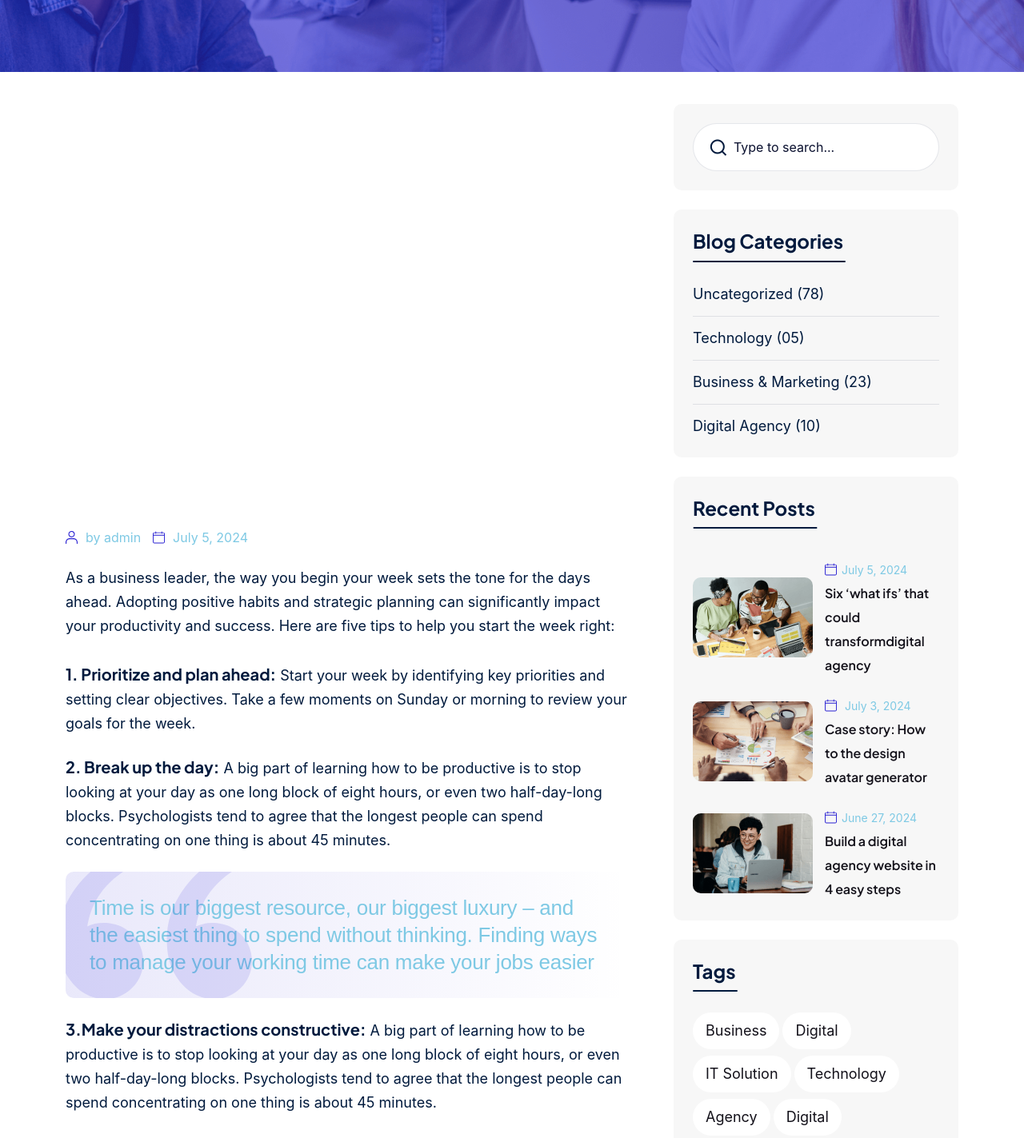
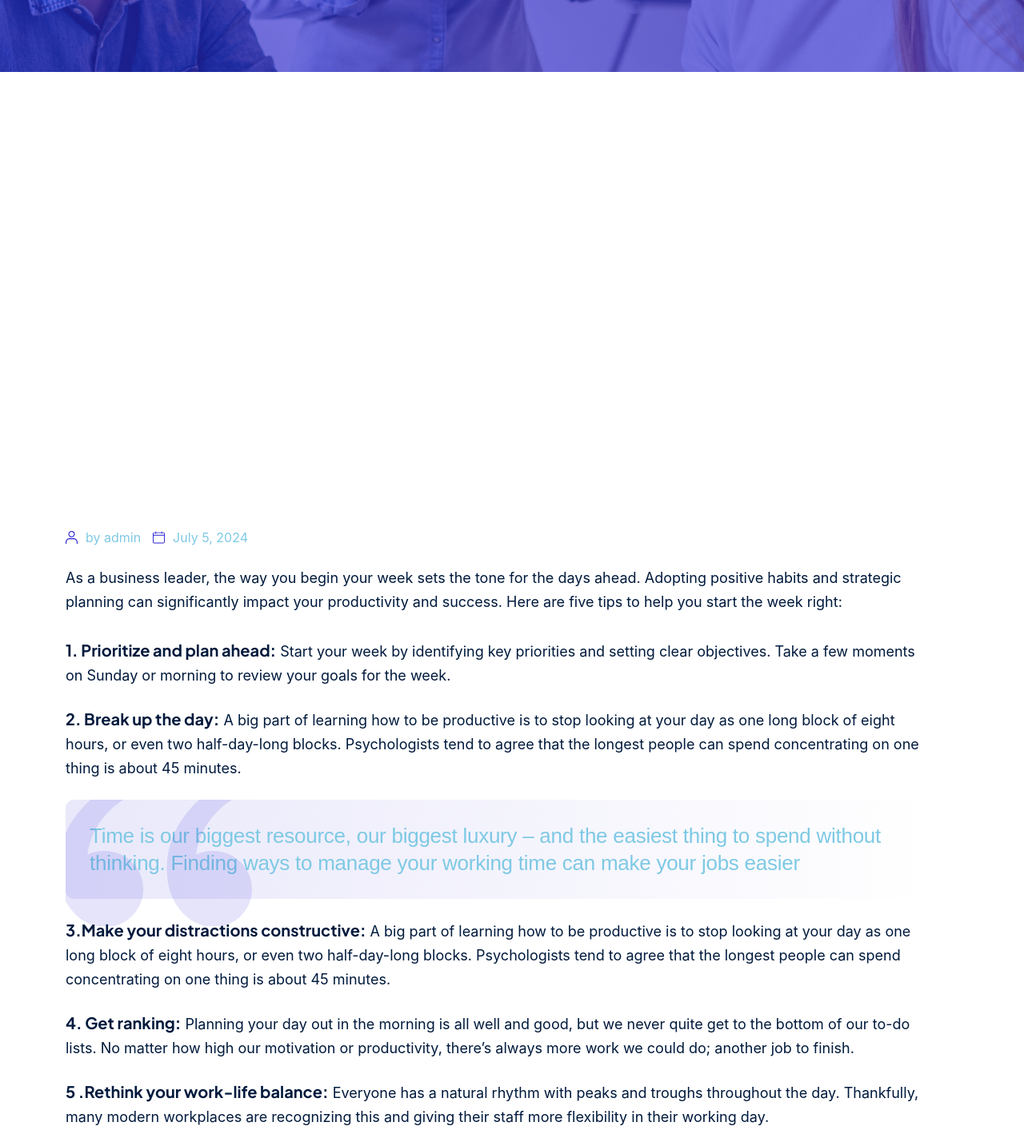
Before and after one commit to harry247302/smilessence-2, a Next.js app: page /single-blog in a window 1280 px wide. Shown: the part 500-1923 px from the top of the page at 80% size. Built offline with nearby package versions, Linux system fonts and the light colour scheme.

Commit message:
smilessence remove from layout

```diff
--- a/src/app/layout.tsx
+++ b/src/app/layout.tsx
@@ -13,7 +13,7 @@ const plusJakarta = Plus_Jakarta_Sans({
 
 export const metadata: Metadata = {
   title: {
-    default: "Best Dentist in Gurgaon - Dr. Vineet Vinayak - Smilessence",
+    default: "Best Dentist in Gurgaon - Dr. Vineet Vinayak",
     template: "%s | Luminix",
   },
   description: "Smilessence - The Specialist Dental Centre is a renowned dental clinic with cutting-edge technology led by Dr. Vineet Vinayak, who is known as one of the best family dentists in Gurgaon.",
--- a/src/components/SingleBlog/SingleBlogArea.tsx
+++ b/src/components/SingleBlog/SingleBlogArea.tsx
@@ -29,9 +29,7 @@ const SingleBlogArea = () => {
 
       <div className="luminix-padding-section">
         <div className="container">
-          <div className="row">
-            <div className="col-lg-8">
-              <div className="mr-30">
+             <div className="mr-30">
                 <div className="luminix-blog-d-thumb" data-aos="fade-up" data-aos-duration="700">
                   <Image width={826} height={500} src={blog15_img} alt="here is theme image" />
                 </div>
@@ -151,83 +149,6 @@ const SingleBlogArea = () => {
                 </div>
 
               </div>
-            </div>
-            <div className="col-lg-4">
-              <div className="luminix-blog-sidebar">
-                <div className="luminix-blog-widgets">
-                  <form>
-                    <div className="luminix-search-box">
-                      <input type="search" placeholder="Type to search..." />
-                      <button id="luminix-search-btn" type="button"><i className="ri-search-line"></i></button>
-                    </div>
-                  </form>
-                </div>
-                <div className="luminix-blog-widgets">
-                  <h5>Blog Categories</h5>
-                  <Image width={191} height={2} className="line" src={line1_img} alt="here is theme image" />
-                  <div className="luminix-blog-categorie">
-                    <ul>
-                      <li><Link href="/single-blog">Uncategorized (78)</Link></li>
-                      <li><Link href="/single-blog">Technology (05)</Link></li>
-                      <li><Link href="/single-blog">Business & Marketing (23)</Link></li>
-                      <li><Link href="/single-blog">Digital Agency (10)</Link></li>
-                    </ul>
-                  </div>
-                </div>
-                <div className="luminix-blog-widgets">
-                  <h5>Recent Posts</h5>
-                  <Image width={156} height={2} className="line" src={line3_img} alt="here is theme image" />
-                  <Link className="luminix-recent-post-item pt-15" href="/single-blog">
-                    <div className="luminix-recent-post-thumb">
-                      <Image width={150} height={100} src={blog11_img} alt="here is theme image" />
-                    </div>
-                    <div className="luminix-recent-post-data">
-                      <span> <Image width={15} height={16} src={date_img} alt="here is theme image" />July 5, 2024</span>
-                      <div className="blog">
-                        <h6>Six ‘what ifs’ that could transformdigital agency</h6>
-                      </div>
-                    </div>
-                  </Link>
-                  <Link className="luminix-recent-post-item" href="/single-blog">
-                    <div className="luminix-recent-post-thumb">
-                      <Image width={150} height={100} src={blog12_img} alt="here is theme image" />
-                    </div>
-                    <div className="luminix-recent-post-data">
-                      <span> <Image width={15} height={16} src={date_img} alt="here is theme image" /> July 3, 2024</span>
-                      <div className="blog">
-                        <h6>Case story: How to the design avatar generator</h6>
-                      </div>
-                    </div>
-                  </Link>
-                  <Link className="luminix-recent-post-item" href="/single-blog">
-                    <div className="luminix-recent-post-thumb">
-                      <Image width={150} height={100} src={blog13_img} alt="here is theme image" />
-                    </div>
-                    <div className="luminix-recent-post-data">
-                      <span> <Image width={15} height={16} src={date_img} alt="here is theme image" />June 27, 2024</span>
-                      <div className="blog">
-                        <h6>Build a digital agency website in 4 easy steps</h6>
-                      </div>
-                    </div>
-                  </Link>
-                </div>
-                <div className="luminix-blog-widgets">
-                  <h5>Tags</h5>
-                  <Image width={56} height={2} className="line" src={line2_img} alt="here is theme image" />
-                  <div className="luminix-blog-tags">
-                    <ul>
-                      <li><Link href="/single-blog">Business</Link></li>
-                      <li><Link href="/single-blog">Digital</Link></li>
-                      <li><Link href="/single-blog">IT Solution</Link></li>
-                      <li><Link href="/single-blog">Technology</Link></li>
-                      <li><Link href="/single-blog">Agency</Link></li>
-                      <li><Link href="/single-blog">Digital</Link></li>
-                    </ul>
-                  </div>
-                </div>
-              </div>
-            </div>
-          </div>
         </div>
       </div>
 
```
